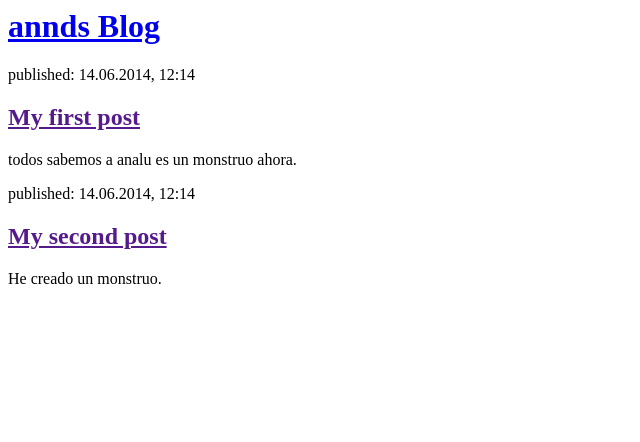
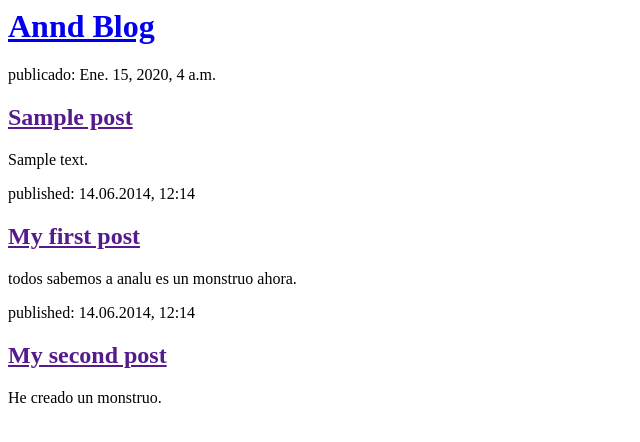
Before and after one commit to Kozukiannd/my-frist-blog2, a Django app: page / in a window 1280 px wide. Shown: the top 442 px of the page, without its empty margins (0-640 px from the left). Run offline with Django 3.2, Linux system fonts and the light colour scheme; tables that the repository leaves empty hold one stand-in row (values such as "Sample post").

Commit message:
Templates modificados para mostrar post desde base de datos.

```diff
--- a/blog/templates/blog/post_list.html
+++ b/blog/templates/blog/post_list.html
@@ -4,8 +4,16 @@
     </head>
     <body>
         <div>
-            <h1><a href="/">annds Blog</a></h1>
+            <h1><a href="/">Annd Blog</a></h1>
         </div>
+
+        {% for post in posts %}
+            <div>
+                <p> publicado: {{ post.published_date }}</p>
+                <h2><a href="">{{ post.title }}</a></h2>
+                <p>{{ post.text|linebreaksbr }}</p>
+            </div>
+        {% endfor %}
 
         <div>
             <p>published: 14.06.2014, 12:14</p>
--- a/blog/views.py
+++ b/blog/views.py
@@ -1,6 +1,7 @@
 from django.shortcuts import render
-
-# Create your views here.
+from django.utils import timezone
+from .models import Post
 
 def post_list(request):
-    return render(request, 'blog/post_list.html', {})
+    posts = Post.objects.filter(published_date__lte=timezone.now()).order_by('published_date')
+    return render(request, 'blog/post_list.html', {'posts': posts})
```
